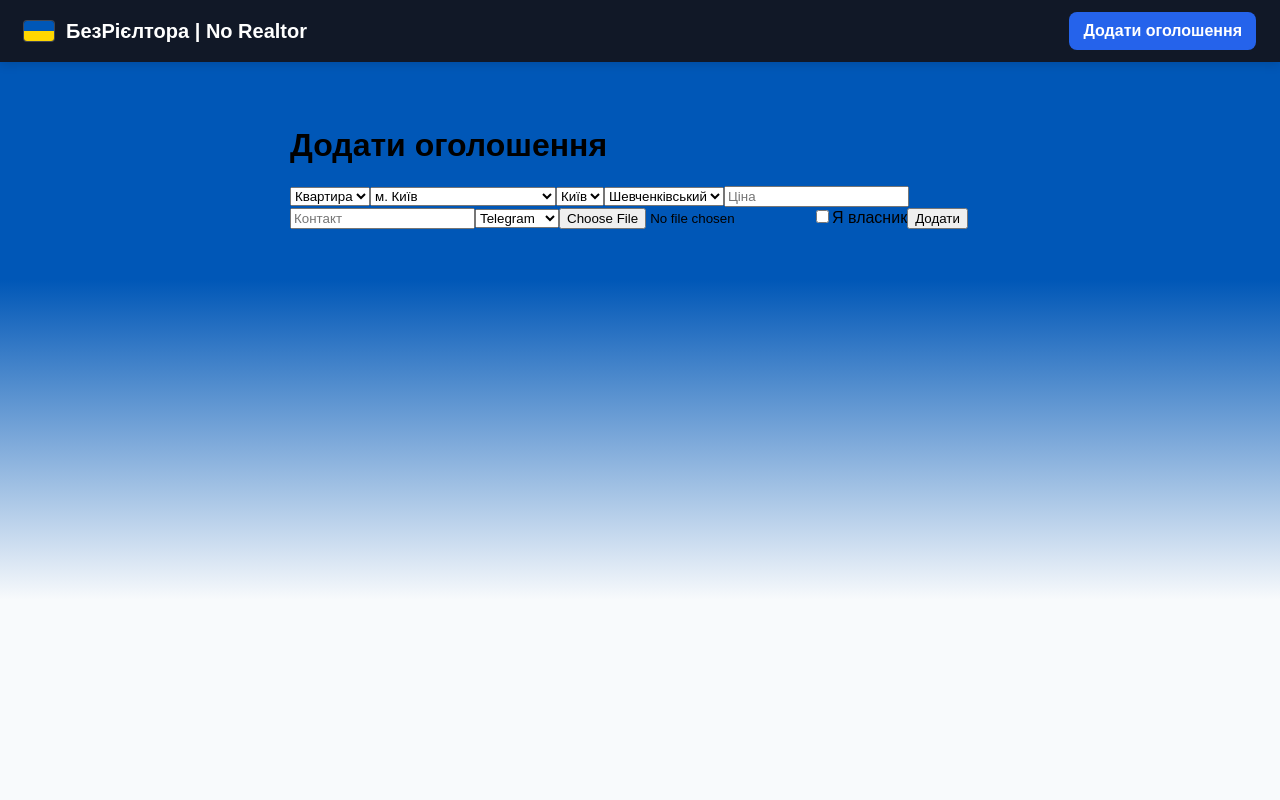
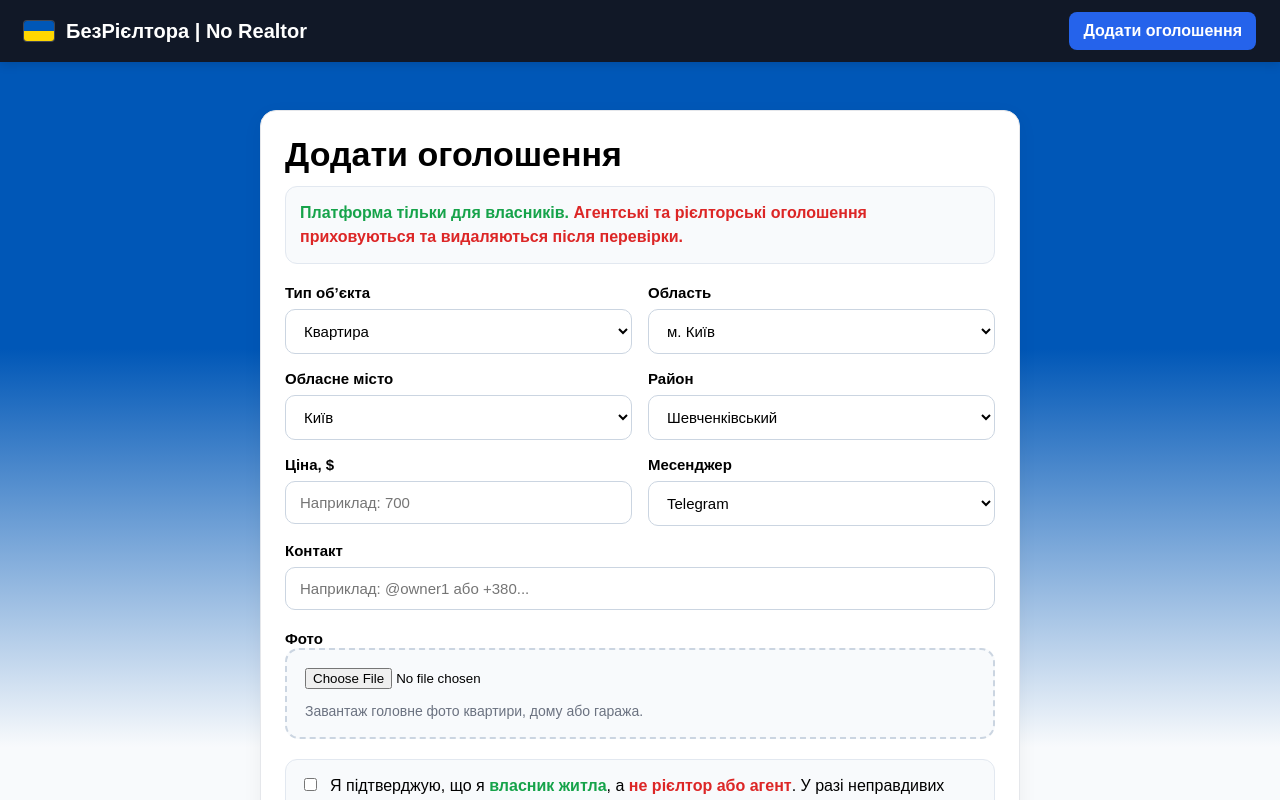
Before and after one commit to bezrieltor/bez-rieltora, a Next.js app: page /create in a window 1280 px wide. Shown: the top 800 px of the page. Built offline with nearby package versions, Linux system fonts and the light colour scheme.

Commit message:
restore create page layout and supabase

```diff
--- a/app/create/page.tsx
+++ b/app/create/page.tsx
@@ -1,6 +1,7 @@
 "use client";
 
-import React, { ChangeEvent, useMemo, useState } from "react";
+import { ChangeEvent, useMemo, useState } from "react";
+import { useRouter } from "next/navigation";
 import { supabase } from "@/lib/supabase";
 
 type PropertyType = "Квартира" | "Дім" | "Гараж";
@@ -27,6 +28,7 @@ function makeAdId() {
 }
 
 export default function CreatePage() {
+  const router = useRouter();
   const oblasts = Object.keys(oblastDistricts);
 
   const [propertyType, setPropertyType] = useState<PropertyType>("Квартира");
@@ -47,9 +49,12 @@ export default function CreatePage() {
 
   const handleOblastChange = (e: ChangeEvent<HTMLSelectElement>) => {
     const nextOblast = e.target.value;
+    const nextDistricts = oblastDistricts[nextOblast] ?? [];
+    const nextCities = oblastCenterCities[nextOblast] ?? [];
+
     setOblast(nextOblast);
-    setDistrict(oblastDistricts[nextOblast]?.[0] ?? "");
-    setCity(oblastCenterCities[nextOblast]?.[0] ?? "");
+    setDistrict(nextDistricts[0] ?? "");
+    setCity(nextCities[0] ?? "");
   };
 
   const handleImageChange = (e: ChangeEvent<HTMLInputElement>) => {
@@ -57,7 +62,9 @@ export default function CreatePage() {
     if (!file) return;
 
     const reader = new FileReader();
-    reader.onloadend = () => setImage(String(reader.result || ""));
+    reader.onloadend = () => {
+      setImage(String(reader.result || ""));
+    };
     reader.readAsDataURL(file);
   };
 
@@ -68,7 +75,7 @@ export default function CreatePage() {
     }
 
     if (!isOwnerConfirmed) {
-      alert("Підтверди що ти власник");
+      alert("Потрібно підтвердити, що ти власник житла");
       return;
     }
 
@@ -76,25 +83,26 @@ export default function CreatePage() {
 
     const normalizedContact = contact.trim().toLowerCase();
 
-    const { data: existing, error: existingError } = await supabase
+    const { data: existing, error: checkError } = await supabase
       .from("listings")
       .select("id, contact")
       .eq("contact", normalizedContact);
 
-    if (existingError) {
-      console.error(existingError);
-      alert("Помилка перевірки контакту");
+    if (checkError) {
+      console.error(checkError);
+      alert("Помилка перевірки");
       setLoading(false);
       return;
     }
 
     if (existing && existing.length >= 2) {
-      alert("Максимум 2 оголошення на один контакт");
+      alert("Максимум 2 оголошення на один контакт. Це захист від рієлторів.");
       setLoading(false);
       return;
     }
 
-    const newStatus = existing && existing.length >= 1 ? "suspicious" : "active";
+    const status =
+      existing && existing.length >= 1 ? "suspicious" : "active";
 
     const { error } = await supabase.from("listings").insert([
       {
@@ -107,7 +115,7 @@ export default function CreatePage() {
         contact: normalizedContact,
         messenger,
         image,
-        status: newStatus,
+        status,
         createdat: new Date().toISOString(),
       },
     ]);
@@ -116,7 +124,7 @@ export default function CreatePage() {
 
     if (error) {
       console.error(error);
-      alert("Помилка при збереженні");
+      alert("Помилка при створенні");
       return;
     }
 
@@ -131,75 +139,279 @@ export default function CreatePage() {
     setMessenger("Telegram");
     setImage("");
     setIsOwnerConfirmed(false);
+
+    router.push("/");
+    router.refresh();
   };
 
   return (
-    <div style={{ maxWidth: "700px", margin: "0 auto", padding: "20px" }}>
-      <h1>Додати оголошення</h1>
+    <div
+      style={{
+        maxWidth: "760px",
+        margin: "0 auto",
+        padding: "24px 16px 40px",
+      }}
+    >
+      <div
+        style={{
+          background: "#ffffff",
+          border: "1px solid #e5e7eb",
+          borderRadius: "16px",
+          padding: "24px",
+          boxShadow: "0 6px 20px rgba(0,0,0,0.05)",
+        }}
+      >
+        <h1
+          style={{
+            marginTop: 0,
+            marginBottom: "12px",
+            fontSize: "34px",
+          }}
+        >
+          Додати оголошення
+        </h1>
 
+        <div
+          style={{
+            background: "#f8fafc",
+            border: "1px solid #e2e8f0",
+            borderRadius: "12px",
+            padding: "14px",
+            marginBottom: "20px",
+            fontWeight: 600,
+            lineHeight: 1.5,
+          }}
+        >
+          <span style={{ color: "#16a34a", fontWeight: 700 }}>
+            Платформа тільки для власників.
+          </span>{" "}
+          <span style={{ color: "#dc2626", fontWeight: 700 }}>
+            Агентські та рієлторські оголошення приховуються та видаляються після перевірки.
+          </span>
+        </div>
+
+        <div style={gridStyle}>
+          <div style={fieldBlockStyle}>
+            <label style={labelStyle}>Тип обʼєкта</label>
             <select
               value={propertyType}
               onChange={(e) => setPropertyType(e.target.value as PropertyType)}
+              style={inputStyle}
             >
-        <option>Квартира</option>
-        <option>Дім</option>
-        <option>Гараж</option>
+              <option value="Квартира">Квартира</option>
+              <option value="Дім">Дім</option>
+              <option value="Гараж">Гараж</option>
             </select>
+          </div>
 
-      <select value={oblast} onChange={handleOblastChange}>
-        {oblasts.map((o) => (
-          <option key={o}>{o}</option>
+          <div style={fieldBlockStyle}>
+            <label style={labelStyle}>Область</label>
+            <select
+              value={oblast}
+              onChange={handleOblastChange}
+              style={inputStyle}
+            >
+              {oblasts.map((oblastName) => (
+                <option key={oblastName} value={oblastName}>
+                  {oblastName}
+                </option>
               ))}
             </select>
+          </div>
 
-      <select value={city} onChange={(e) => setCity(e.target.value)}>
-        {cities.map((c) => (
-          <option key={c}>{c}</option>
+          <div style={fieldBlockStyle}>
+            <label style={labelStyle}>Обласне місто</label>
+            <select
+              value={city}
+              onChange={(e) => setCity(e.target.value)}
+              style={inputStyle}
+            >
+              {cities.map((cityName) => (
+                <option key={cityName} value={cityName}>
+                  {cityName}
+                </option>
               ))}
             </select>
+          </div>
 
-      <select value={district} onChange={(e) => setDistrict(e.target.value)}>
-        {districts.map((d) => (
-          <option key={d}>{d}</option>
+          <div style={fieldBlockStyle}>
+            <label style={labelStyle}>Район</label>
+            <select
+              value={district}
+              onChange={(e) => setDistrict(e.target.value)}
+              style={inputStyle}
+            >
+              {districts.map((districtName) => (
+                <option key={districtName} value={districtName}>
+                  {districtName}
+                </option>
               ))}
             </select>
+          </div>
 
+          <div style={fieldBlockStyle}>
+            <label style={labelStyle}>Ціна, $</label>
             <input
-        placeholder="Ціна"
+              placeholder="Наприклад: 700"
               value={price}
               onChange={(e) => setPrice(e.target.value)}
+              style={inputStyle}
             />
+          </div>
 
-      <input
-        placeholder="Контакт"
-        value={contact}
-        onChange={(e) => setContact(e.target.value)}
-      />
-
+          <div style={fieldBlockStyle}>
+            <label style={labelStyle}>Месенджер</label>
             <select
               value={messenger}
               onChange={(e) => setMessenger(e.target.value as MessengerType)}
+              style={inputStyle}
             >
-        <option>Telegram</option>
-        <option>Viber</option>
-        <option>WhatsApp</option>
-        <option>Телефон</option>
+              <option value="Telegram">Telegram</option>
+              <option value="Viber">Viber</option>
+              <option value="WhatsApp">WhatsApp</option>
+              <option value="Телефон">Телефон</option>
             </select>
+          </div>
 
-      <input type="file" onChange={handleImageChange} />
+          <div style={{ ...fieldBlockStyle, gridColumn: "1 / -1" }}>
+            <label style={labelStyle}>Контакт</label>
+            <input
+              placeholder="Наприклад: @owner1 або +380..."
+              value={contact}
+              onChange={(e) => setContact(e.target.value)}
+              style={inputStyle}
+            />
+          </div>
+        </div>
 
-      <label>
+        <div style={{ marginTop: "20px" }}>
+          <label style={labelStyle}>Фото</label>
+          <div
+            style={{
+              border: "2px dashed #cbd5e1",
+              borderRadius: "14px",
+              padding: "18px",
+              background: "#f8fafc",
+            }}
+          >
+            <input
+              type="file"
+              accept="image/*"
+              onChange={handleImageChange}
+              style={{ width: "100%", boxSizing: "border-box" }}
+            />
+            <p
+              style={{
+                marginBottom: 0,
+                color: "#6b7280",
+                fontSize: "14px",
+              }}
+            >
+              Завантаж головне фото квартири, дому або гаража.
+            </p>
+          </div>
+        </div>
+
+        {image && (
+          <div style={{ marginTop: "20px" }}>
+            <label style={labelStyle}>Попередній перегляд</label>
+            <img
+              src={image}
+              alt="Попередній перегляд"
+              style={{
+                width: "100%",
+                maxHeight: "360px",
+                objectFit: "cover",
+                borderRadius: "14px",
+                border: "1px solid #e5e7eb",
+              }}
+            />
+          </div>
+        )}
+
+        <div
+          style={{
+            marginTop: "20px",
+            background: "#f8fafc",
+            border: "1px solid #e2e8f0",
+            borderRadius: "12px",
+            padding: "14px",
+          }}
+        >
+          <label
+            style={{
+              display: "flex",
+              gap: "10px",
+              alignItems: "flex-start",
+              lineHeight: 1.5,
+              cursor: "pointer",
+            }}
+          >
             <input
               type="checkbox"
               checked={isOwnerConfirmed}
               onChange={(e) => setIsOwnerConfirmed(e.target.checked)}
+              style={{ marginTop: "4px" }}
             />
-        Я власник
+            <span>
+              Я підтверджую, що я{" "}
+              <span style={{ color: "#16a34a", fontWeight: 700 }}>
+                власник житла
+              </span>
+              , а{" "}
+              <span style={{ color: "#dc2626", fontWeight: 700 }}>
+                не рієлтор або агент
+              </span>
+              . У разі неправдивих даних оголошення буде приховано та видалено після перевірки.
+            </span>
           </label>
+        </div>
 
-      <button onClick={handleSubmit} disabled={loading}>
-        {loading ? "Збереження..." : "Додати"}
+        <button onClick={handleSubmit} disabled={loading} style={buttonStyle}>
+          {loading ? "Додавання..." : "Додати оголошення"}
         </button>
+      </div>
     </div>
   );
 }
+
+const gridStyle: React.CSSProperties = {
+  display: "grid",
+  gridTemplateColumns: "repeat(2, minmax(0, 1fr))",
+  gap: "16px",
+  alignItems: "start",
+};
+
+const fieldBlockStyle: React.CSSProperties = {
+  display: "flex",
+  flexDirection: "column",
+  minWidth: 0,
+};
+
+const labelStyle: React.CSSProperties = {
+  marginBottom: "8px",
+  fontWeight: 700,
+  fontSize: "15px",
+};
+
+const inputStyle: React.CSSProperties = {
+  width: "100%",
+  boxSizing: "border-box",
+  padding: "12px 14px",
+  borderRadius: "10px",
+  border: "1px solid #cbd5e1",
+  fontSize: "15px",
+  background: "#ffffff",
+};
+
+const buttonStyle: React.CSSProperties = {
+  marginTop: "24px",
+  padding: "14px 18px",
+  background: "#2563eb",
+  color: "#ffffff",
+  border: "none",
+  borderRadius: "10px",
+  cursor: "pointer",
+  fontSize: "16px",
+  fontWeight: 700,
+};
```
Lines whose indentation alone changed are shown as unchanged.
